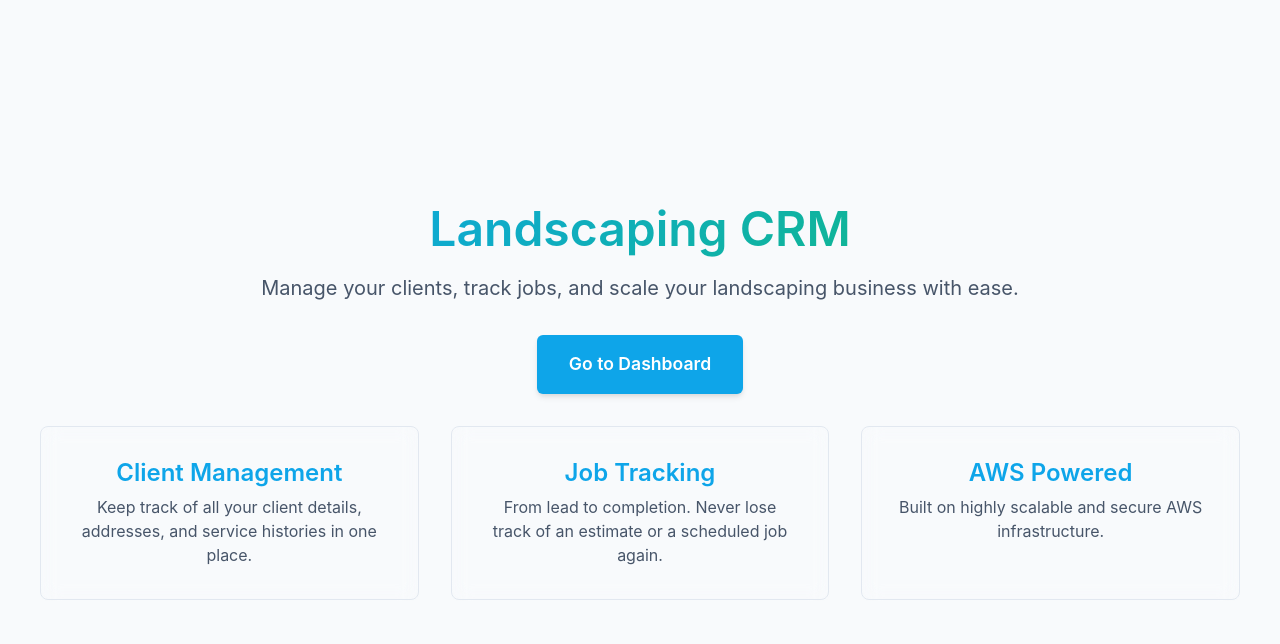
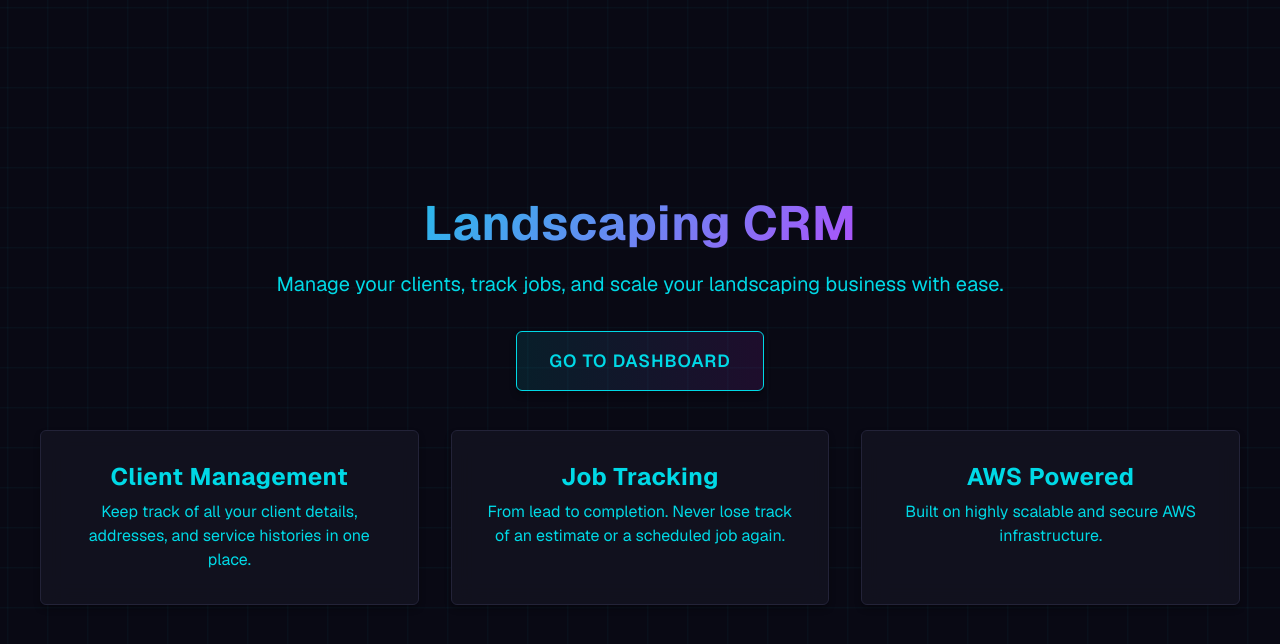
Before and after one commit to adamathia97/landscape-crm, a Next.js app: page / in a window 1280 px wide. Shown: the top 644 px of the page. Built offline with nearby package versions, Linux system fonts and the light colour scheme.

Commit message:
style: refine cyberpunk theme for readability and dynamic feel

```diff
--- a/src/app/dashboard/layout.module.css
+++ b/src/app/dashboard/layout.module.css
@@ -61,8 +61,9 @@
 }
 
 .logout:hover {
-  background-color: #fee2e2;
+  background-color: rgba(255, 0, 60, 0.1);
   color: var(--color-danger);
+  box-shadow: inset 0 0 5px rgba(255, 0, 60, 0.5);
 }
 
 .mainContent {
--- a/src/app/globals.css
+++ b/src/app/globals.css
@@ -1,27 +1,30 @@
 :root {
-  /* Core Colors */
-  --color-background: #f8fafc;
-  --color-surface: #ffffff;
-  --color-primary: #0ea5e9;
-  --color-primary-hover: #0284c7;
-  --color-secondary: #10b981;
+  /* Dark, deep backgrounds */
+  --color-background: #090914;
+  --color-surface: #131320;
 
-  /* Text Colors */
-  --color-text-primary: #0f172a;
-  --color-text-secondary: #475569;
-  --color-text-tertiary: #94a3b8;
+  /* Muted neons for better readability */
+  --color-primary: #00d9e6; /* Softer Cyan */
+  --color-primary-hover: #00ffff; /* Bright on hover only */
+  --color-secondary: #d633ff; /* Softer Purple/Pink */
+
+  /* Text Colors - High contrast but no jarring glow by default */
+  --color-text-primary: #f0f0f5;
+  --color-text-secondary: #00d9e6;
+  --color-text-tertiary: #8b8b9c;
 
   /* Borders */
-  --color-border: #e2e8f0;
-  --color-border-focus: #bae6fd;
+  --color-border: #232338;
+  --color-border-focus: #d633ff;
 
   /* Status Colors */
-  --color-success: #10b981;
-  --color-warning: #f59e0b;
-  --color-danger: #ef4444;
+  --color-success: #20d866;
+  --color-warning: #eebb22;
+  --color-danger: #e62244;
 
   /* Typography */
-  --font-family-sans: 'Inter', -apple-system, BlinkMacSystemFont, "Segoe UI", Roboto, Helvetica, Arial, sans-serif;
+  --font-family-sans: var(--font-geist-sans), -apple-system, sans-serif;
+  --font-family-mono: var(--font-geist-mono), monospace;
 
   /* Spacing */
   --spacing-xs: 0.25rem;
@@ -31,32 +34,26 @@
   --spacing-xl: 2rem;
 
   /* Radii */
-  --radius-sm: 0.25rem;
-  --radius-md: 0.375rem;
-  --radius-lg: 0.5rem;
-  --radius-xl: 1rem;
+  --radius-sm: 2px;
+  --radius-md: 6px;
+  --radius-lg: 12px;
+  --radius-xl: 16px;
 
-  /* Shadows */
-  --shadow-sm: 0 1px 2px 0 rgba(0, 0, 0, 0.05);
-  --shadow-md: 0 4px 6px -1px rgba(0, 0, 0, 0.1), 0 2px 4px -1px rgba(0, 0, 0, 0.06);
-  --shadow-lg: 0 10px 15px -3px rgba(0, 0, 0, 0.1), 0 4px 6px -2px rgba(0, 0, 0, 0.05);
-}
-
-@media (prefers-color-scheme: dark) {
-  :root {
-    --color-background: #0f172a;
-    --color-surface: #1e293b;
-    --color-text-primary: #f8fafc;
-    --color-text-secondary: #cbd5e1;
-    --color-border: #334155;
-    --color-border-focus: #38bdf8;
-  }
+  /* Softened Shadows */
+  --shadow-sm: 0 4px 6px rgba(0, 0, 0, 0.3);
+  --shadow-md: 0 8px 15px rgba(0, 0, 0, 0.4), 0 0 10px rgba(0, 217, 230, 0.1);
+  --shadow-lg: 0 15px 30px rgba(0, 0, 0, 0.5), 0 0 15px rgba(214, 51, 255, 0.2);
 }
 
 * {
   box-sizing: border-box;
   margin: 0;
   padding: 0;
+}
+
+@keyframes backgroundDrift {
+  0% { background-position: 0 0; }
+  100% { background-position: 40px 40px; }
 }
 
 body {
@@ -66,27 +63,38 @@ body {
   line-height: 1.5;
   -webkit-font-smoothing: antialiased;
   -moz-osx-font-smoothing: grayscale;
+
+  /* Dynamic moving grid background */
+  background-image:
+    linear-gradient(rgba(0, 217, 230, 0.05) 1px, transparent 1px),
+    linear-gradient(90deg, rgba(0, 217, 230, 0.05) 1px, transparent 1px);
+  background-size: 40px 40px;
+  animation: backgroundDrift 30s linear infinite;
 }
 
 h1, h2, h3, h4, h5, h6 {
   color: var(--color-text-primary);
-  font-weight: 600;
+  font-family: var(--font-family-sans);
+  font-weight: 700;
   line-height: 1.2;
+  letter-spacing: 0.5px;
+  /* Removed text-shadow for readability */
 }
 
 a {
   color: var(--color-primary);
   text-decoration: none;
-  transition: color 0.2s ease;
+  transition: all 0.2s ease;
 }
 
 a:hover {
   color: var(--color-primary-hover);
+  text-shadow: 0 0 8px rgba(0, 255, 255, 0.4);
 }
 
 button {
   cursor: pointer;
-  font-family: inherit;
+  font-family: var(--font-family-sans);
 }
 
 /* Base Utility Classes */
@@ -96,10 +104,17 @@ button {
   padding: 0 var(--spacing-md);
 }
 
-/* Glassmorphism Surface Token */
+/* Premium Dynamic Surface Token */
 .glass-surface {
-  background: rgba(var(--color-surface), 0.7);
-  backdrop-filter: blur(10px);
-  -webkit-backdrop-filter: blur(10px);
+  background: rgba(19, 19, 32, 0.85);
+  backdrop-filter: blur(12px);
+  -webkit-backdrop-filter: blur(12px);
   border: 1px solid var(--color-border);
+  box-shadow: var(--shadow-sm);
+  transition: all 0.3s ease;
 }
+
+.glass-surface:hover {
+  border-color: rgba(0, 217, 230, 0.3);
+  box-shadow: var(--shadow-md);
+}
--- a/src/app/page.module.css
+++ b/src/app/page.module.css
@@ -43,13 +43,16 @@
 
 .card {
   padding: var(--spacing-xl);
-  border-radius: var(--radius-lg);
-  transition: transform 0.3s ease, box-shadow 0.3s ease;
+  border-radius: var(--radius-md);
+  transition: all 0.3s ease;
+  position: relative;
+  overflow: hidden;
 }
 
 .card:hover {
   transform: translateY(-5px);
   box-shadow: var(--shadow-lg);
+  border-color: var(--color-secondary);
 }
 
 .cardTitle {
@@ -65,18 +68,37 @@
 .button {
   display: inline-block;
   padding: var(--spacing-md) var(--spacing-xl);
-  background-color: var(--color-primary);
-  color: white;
+  background: linear-gradient(90deg, rgba(0, 217, 230, 0.1), rgba(214, 51, 255, 0.1));
+  color: var(--color-primary);
   border-radius: var(--radius-md);
   font-weight: 600;
-  border: none;
+  border: 1px solid var(--color-primary);
   font-size: 1.1rem;
-  box-shadow: var(--shadow-md);
-  transition: all 0.2s ease;
+  box-shadow: var(--shadow-sm);
+  transition: all 0.3s cubic-bezier(0.4, 0, 0.2, 1);
+  text-transform: uppercase;
+  letter-spacing: 1px;
+  position: relative;
+  overflow: hidden;
+}
+
+.button::after {
+  content: '';
+  position: absolute;
+  top: 0; left: -100%;
+  width: 100%; height: 100%;
+  background: linear-gradient(90deg, transparent, rgba(0, 255, 255, 0.2), transparent);
+  transition: all 0.5s ease;
+}
+
+.button:hover::after {
+  left: 100%;
 }
 
 .button:hover {
-  background-color: var(--color-primary-hover);
-  transform: scale(1.02);
-  color: white;
+  background: rgba(0, 217, 230, 0.15);
+  color: var(--color-primary-hover);
+  transform: translateY(-2px);
+  box-shadow: var(--shadow-md);
+  border-color: var(--color-primary-hover);
 }
```
